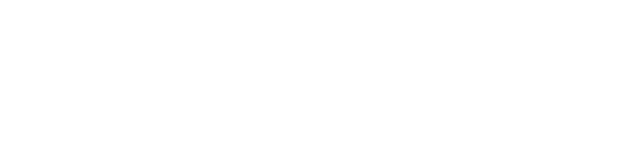
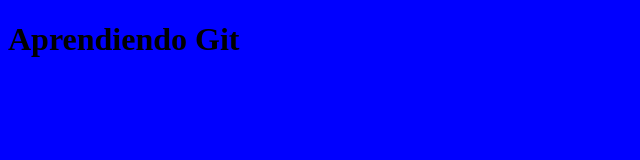
Before and after one commit to ajair2/coursegit, a plain HTML site: page index.html in a window 1280 px wide. Shown: the whole page, without its empty margins (0-640 px from the left). Drawn offline with Linux system fonts and the light colour scheme.

Commit message:
Párrafo y tamaño de fuente

```diff
--- /dev/null
+++ b/css/style.css
@@ -0,0 +1,3 @@
+body {
+  background-color: blue;
+}
--- a/index.html
+++ b/index.html
@@ -4,9 +4,10 @@
   <meta charset="UTF-8">
   <meta http-equiv="X-UA-Compatible" content="IE=edge">
   <meta name="viewport" content="width=device-width, initial-scale=1.0">
-  <title>Document</title>
+  <title>Aprendiendo Git</title>
+  <link rel="stylesheet" href="css/style.css">
 </head>
 <body>
-
+  <h1>Aprendiendo Git</h1>
 </body>
 </html>
```
Also changed, not shown: js/script.js (added).
